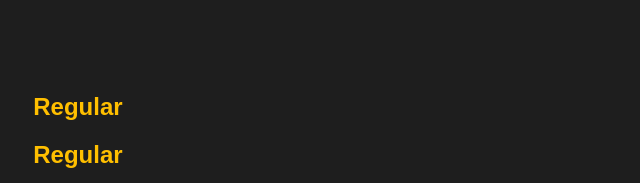
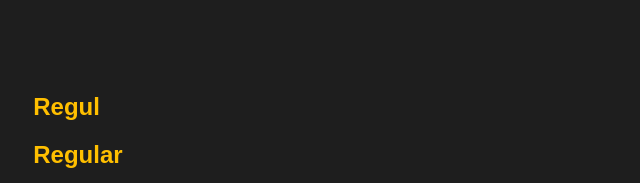
Before and after one commit to LeviApp/Portfolio, a React (Create React App) app in the folder leviapp/: page /dev in a window 1280 px wide. Shown: the part 1714-1897 px from the top of the page, without its empty margins (0-640 px from the left). Built offline with nearby package versions, Linux system fonts and the light colour scheme.

Commit message:
Deployed

```diff
--- a/leviapp/src/Dev.js
+++ b/leviapp/src/Dev.js
@@ -164,7 +164,7 @@ class Dev extends Component {
             <img className='mapped' src={Mapped} alt="mapped event" />
             </div>
 
-            <h2> Regular </h2>
+            <h2> Regul </h2>
             <h2> Regular </h2>
             <h2> Regular </h2>
             <h2> Regular </h2>
```
Also changed, not shown: 1 other file (tests, documents, lock files or other folders).
